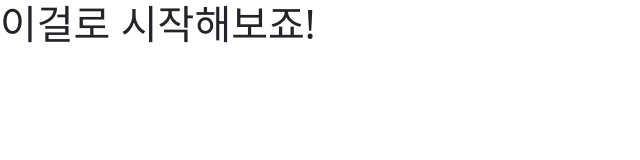
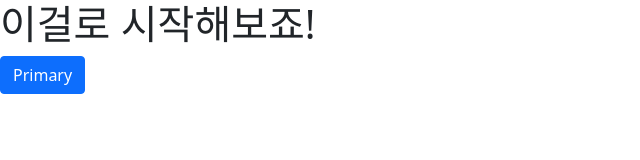
Before and after one commit to Kang-Gyeongwon/onlineCodingClasses, a plain HTML site: page frontend/sample.html in a window 1280 px wide. Shown: the whole page, without its empty margins (0-640 px from the left). Drawn offline with nearby package versions, Linux system fonts and the light colour scheme.

Commit message:
docs: index.html 파일 sample.html로 파일명 변경 후 bootstrap 연습

```diff
--- a/frontend/index.html
+++ b/frontend/sample.html
@@ -4,7 +4,7 @@
 <head>
     <meta charset="utf-8">
     <meta name="viewport" content="width=device-width, initial-scale=1, shrink-to-fit=no">
-
+    <!-- 밑에 세개의 태그가 남이 만들어 놓은 css코드를 가지고 오는 부분 -->
     <link href="https://cdn.jsdelivr.net/npm/bootstrap@5.0.2/dist/css/bootstrap.min.css" rel="stylesheet"
         integrity="sha384-EVSTQN3/azprG1Anm3QDgpJLIm9Nao0Yz1ztcQTwFspd3yD65VohhpuuCOmLASjC" crossorigin="anonymous">
     <script src="https://ajax.googleapis.com/ajax/libs/jquery/3.5.1/jquery.min.js"></script>
@@ -16,5 +16,7 @@
 </head>
 <body>
     <h1>이걸로 시작해보죠!</h1>
+    <!-- https://getbootstrap.com/docs/5.0/components/buttons/ 에서 골라서 가져온 코드 -->
+    <button type="button" class="btn btn-primary">Primary</button>
 </body>
 </html>
```
